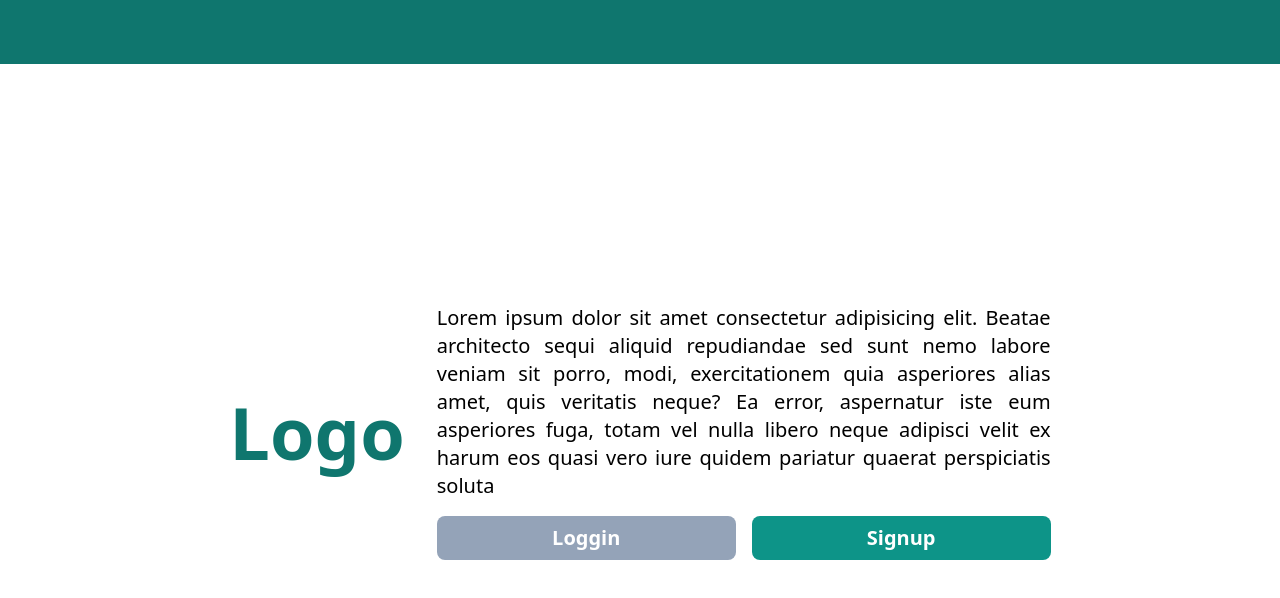
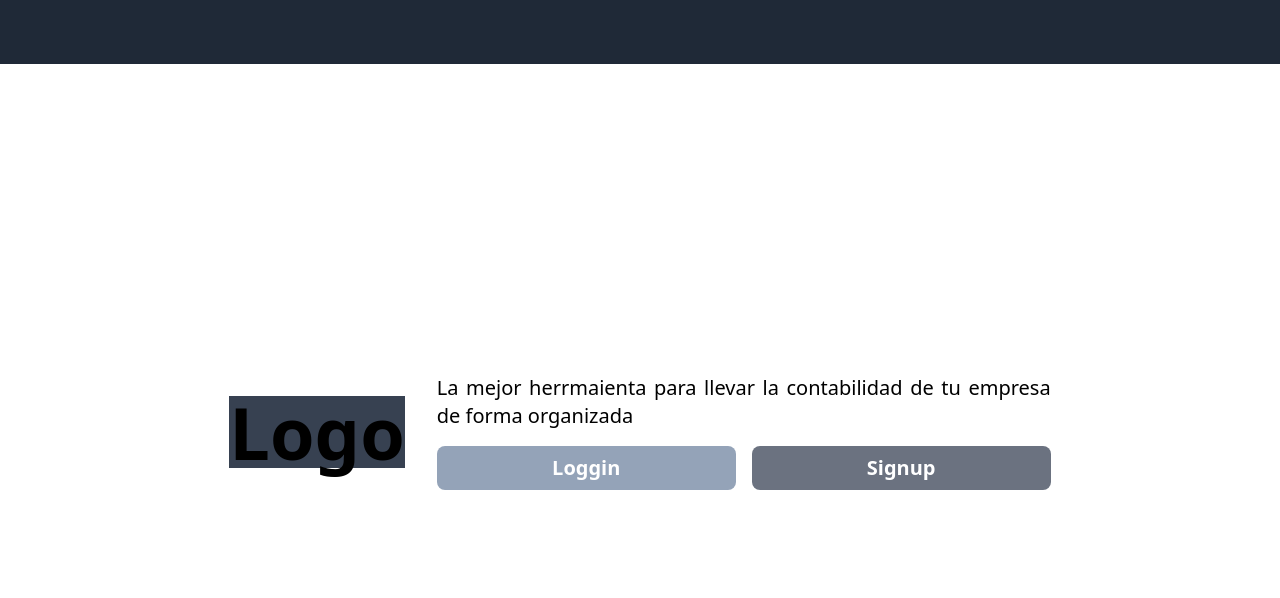
Before and after one commit to juanpintodev/backendprueba, a website: page views/home/index.html in a window 1280 px wide. Drawn offline with nearby package versions, Linux system fonts and the light colour scheme.

Commit message:
update index

```diff
--- a/views/dashboard2/index.js
+++ b/views/dashboard2/index.js
@@ -1244,8 +1244,8 @@ side.addEventListener("click", async (e) => {
       div.style.overflowY = "scroll";
       div.style.height = "80%";
       div.innerHTML += `
-      <form id="${formId}" class="container mx-auto w-full bg-gray-300 rounded overflow-y-auto mb-4 pb-2" style="max-height: 50vw">
-      <table id="${tableId}" class="table-auto w-full mt-2">
+      <form id="${formId}" class="container mx-auto w-full bg-gray-300 rounded overflow-y-auto mb-2 pb-2" style="max-height: 50vw">
+      <table id="${tableId}" class="table-auto w-full">
         <thead>
           <tr>
             <th class="px-4 py-2 text-center w-18">Asiento Nº<input id="numeroasiento" class="text-center bg-gray-300 w-10" value="${agregadoNumero}"></th>
@@ -1316,7 +1316,7 @@ side.addEventListener("click", async (e) => {
         "w-full",
         "rounded",
         "overflow-y-auto",
-        "mb-4",
+        "mb-2",
         "pb-2"
       );
       newform.innerHTML = `
--- a/views/home/index.html
+++ b/views/home/index.html
@@ -7,20 +7,16 @@
     <title>Index</title>
   </head>
   <body>
-    <nav id="navbar" class="fixed top-0 right-0 left-0 bg-teal-700 h-16"></nav>
+    <nav id="navbar" class="fixed top-0 right-0 left-0 bg-gray-800 h-16"></nav>
 
     <div
       class="pt-16 h-screen flex justify-center items-center flex-col md:flex-row lg:w-4/6 md:gap-8 mx-auto px-4 gap-4"
     >
-      <h1 class="text-teal-700 font-bold text-4xl md:text-7xl">Logo</h1>
+      <h1 class="bg-gray-700 font-bold text-4xl md:text-7xl">Logo</h1>
       <div class="flex flex-col gap-4 md:text-xl">
         <p class="text-justify">
-          Lorem ipsum dolor sit amet consectetur adipisicing elit. Beatae
-          architecto sequi aliquid repudiandae sed sunt nemo labore veniam sit
-          porro, modi, exercitationem quia asperiores alias amet, quis veritatis
-          neque? Ea error, aspernatur iste eum asperiores fuga, totam vel nulla
-          libero neque adipisci velit ex harum eos quasi vero iure quidem
-          pariatur quaerat perspiciatis soluta
+          La mejor herrmaienta para llevar la contabilidad de tu empresa de
+          forma organizada
         </p>
         <div class="flex justify-around gap-4">
           <a
@@ -29,7 +25,7 @@
             >Loggin</a
           >
           <a
-            class="bg-teal-600 text-white font-semibold px-4 py-2 rounded-lg hover:bg-teal-700 text-center w-2/4 transition ease-in-out"
+            class="bg-gray-500 text-white font-semibold px-4 py-2 rounded-lg hover:bg-gray-800 text-center w-2/4 transition ease-in-out"
             href="/signup/"
             >Signup</a
           >
```
